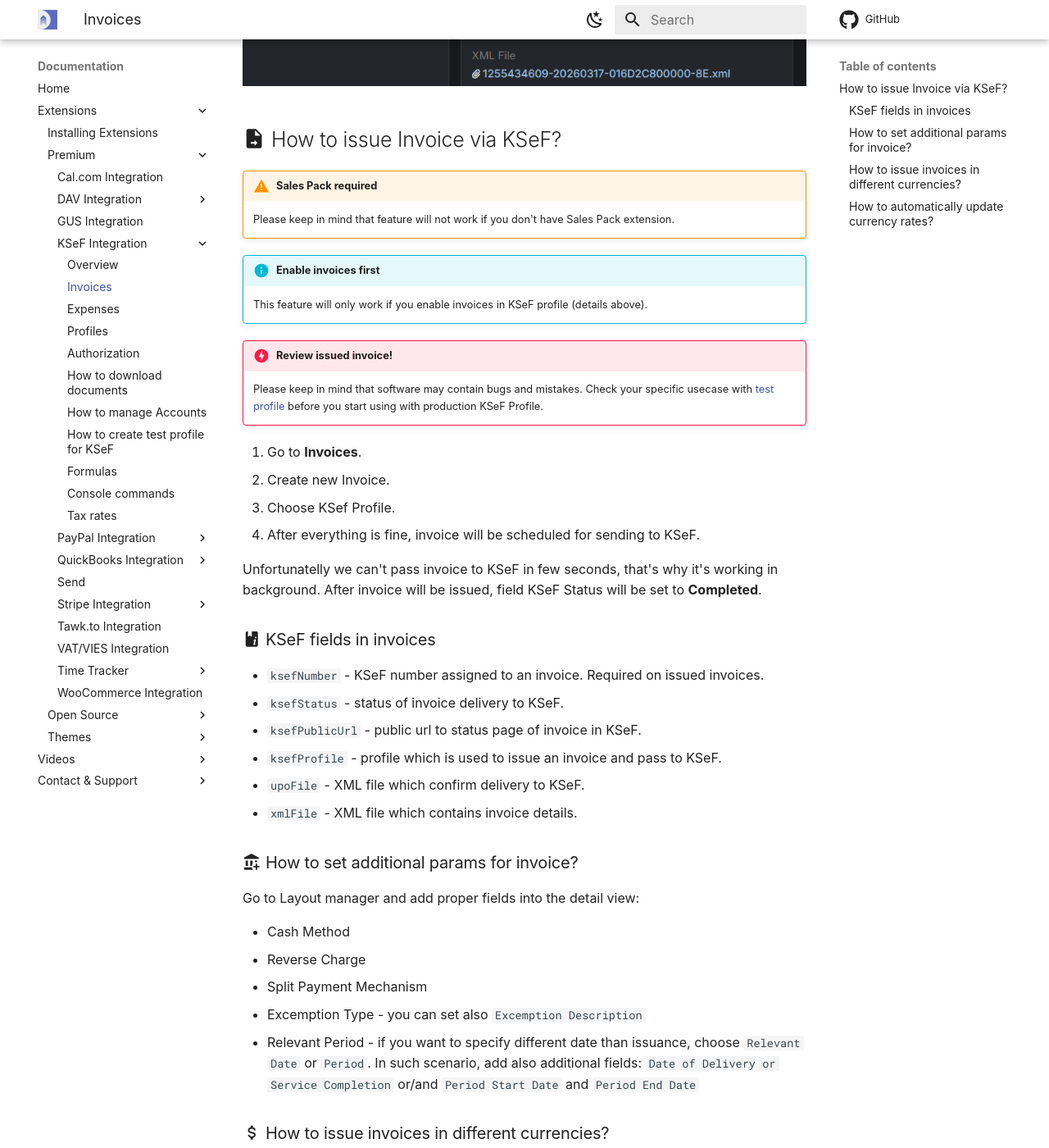
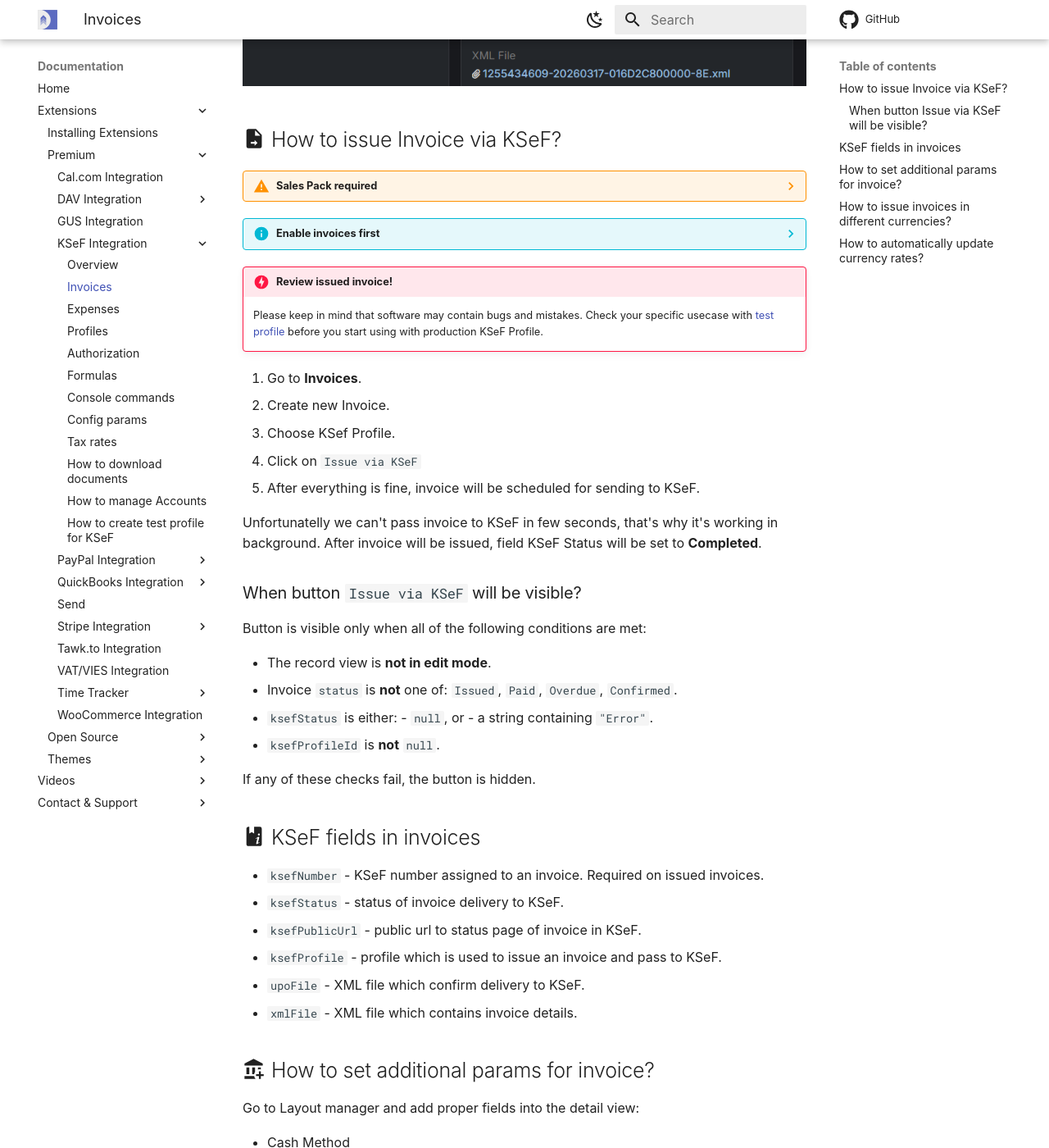
Before and after one commit to dubas-pro/documentation, an MkDocs documentation site: the page built from docs/extensions/ksef/invoices.md, in a window 1280 px wide and 1400 px high, scrolled down 597 px. Shown: the whole window at 82% size. Built offline with MkDocs 1.6.1 and Material for MkDocs 9.7.7, drawn with Linux system fonts in a browser that asks for light colours; some web fonts are replaced; comment, search, counter and statistics services are not loaded.

Commit message:
feat(ksef): update accounts and invoices documentation, add config params guide

```diff
--- a/docs/extensions/ksef/invoices.md
+++ b/docs/extensions/ksef/invoices.md
@@ -4,10 +4,10 @@
 
 ## :material-file-send: How to issue Invoice via KSeF?
 
-!!! warning "Sales Pack required"
+??? warning "Sales Pack required"
     Please keep in mind that feature will not work if you don't have Sales Pack extension.
 
-!!! info "Enable invoices first"
+??? info "Enable invoices first"
     This feature will only work if you enable invoices in KSeF profile (details above).
 
 !!! danger "Review issued invoice!"
@@ -16,11 +16,25 @@
 1. Go to **Invoices**.
 2. Create new Invoice.
 3. Choose KSef Profile.
-4. After everything is fine, invoice will be scheduled for sending to KSeF.
+4. Click on `Issue via KSeF`
+5. After everything is fine, invoice will be scheduled for sending to KSeF.
 
 Unfortunatelly we can't pass invoice to KSeF in few seconds, that's why it's working in background. After invoice will be issued, field KSeF Status will be set to **Completed**.
 
-### :material-book-information-variant: KSeF fields in invoices
+### When button `Issue via KSeF` will be visible?
+
+Button is visible only when all of the following conditions are met:
+
+- The record view is **not in edit mode**.
+- Invoice `status` is **not** one of: `Issued`, `Paid`, `Overdue`, `Confirmed`.
+- `ksefStatus` is either:
+    - `null`, or
+    - a string containing `"Error"`.
+- `ksefProfileId` is **not** `null`.
+
+If any of these checks fail, the button is hidden.
+
+## :material-book-information-variant: KSeF fields in invoices
 
 - `ksefNumber` - KSeF number assigned to an invoice. Required on issued invoices.
 - `ksefStatus` - status of invoice delivery to KSeF.
@@ -29,7 +43,7 @@
 - `upoFile` - XML file which confirm delivery to KSeF.
 - `xmlFile` - XML file which contains invoice details.
 
-### :material-bank-plus: How to set additional params for invoice?
+## :material-bank-plus: How to set additional params for invoice?
 
 Go to Layout manager and add proper fields into the detail view:
 
@@ -39,13 +53,13 @@
 - Excemption Type - you can set also `Excemption Description`
 - Relevant Period - if you want to specify different date than issuance, choose `Relevant Date` or `Period`. In such scenario, add also additional fields: `Date of Delivery or Service Completion` or/and `Period Start Date` and `Period End Date`
 
-### :material-currency-usd: How to issue invoices in different currencies?
+## :material-currency-usd: How to issue invoices in different currencies?
 
 1. Enable additional [currencies in settings](https://dubas.pro/redirect/#Admin/currency)
 2. Enter proper [currency rates](https://dubas.pro/redirect/#CurrencyRecord/list/fromSettings=true) for each currency - you can also do it automatically (check out below)
 3. While creating new invoice, before adding anything to item list, change currency from PLN to something else
 
-### :material-github: How to automatically update currency rates?
+## :material-github: How to automatically update currency rates?
 
 You can download our free extension to keep updated currency rates:
 https://github.com/dubas-pro/ext-nbp-exchange-rates/releases
--- a/mkdocs.yml
+++ b/mkdocs.yml
@@ -90,12 +90,13 @@
             - Expenses: extensions/ksef/expenses.md
             - Profiles: extensions/ksef/profiles.md
             - Authorization: extensions/ksef/authorization.md
+            - Formulas: extensions/ksef/formulas.md
+            - Console commands: extensions/ksef/console-commands.md
+            - Config params: extensions/ksef/config-params.md
+            - Tax rates: extensions/ksef/tax-rates.md
             - How to download documents: extensions/ksef/download-documents.md
             - How to manage Accounts: extensions/ksef/accounts.md
             - How to create test profile for KSeF: extensions/ksef/test-profile.md
-            - Formulas: extensions/ksef/formulas.md
-            - Console commands: extensions/ksef/console-commands.md
-            - Tax rates: extensions/ksef/tax-rates.md
         - PayPal Integration:
             - Overview: extensions/paypal/index.md
             - Transactions: extensions/paypal/transactions.md
```
Also changed, not shown: docs/extensions/ksef/accounts.md (+6 -0 lines), docs/extensions/ksef/config-params.md (added, +69 -0 lines), docs/extensions/ksef/formulas.md (+14 -4 lines).
